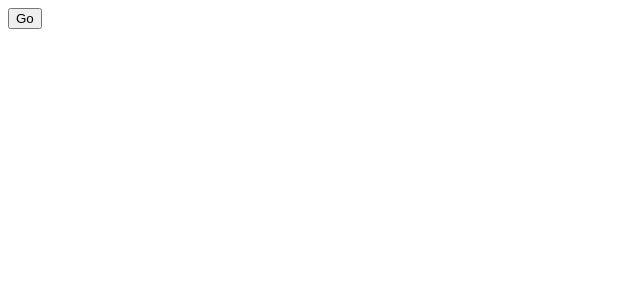
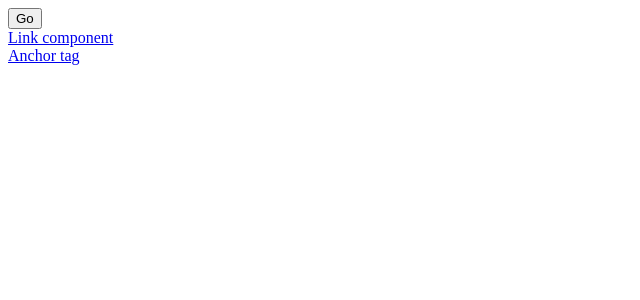
Before and after one commit to tom-sherman/nextjs-non-ascii-header-bug, a Next.js app: page / in a window 1280 px wide. Shown: the top 300 px of the page, without its empty margins (0-640 px from the left). Built offline with nearby package versions, Linux system fonts and the light colour scheme.

Commit message:
Add link and anchor examples

```diff
--- a/app/page.tsx
+++ b/app/page.tsx
@@ -1,3 +1,4 @@
+import Link from "next/link";
 import { redirect } from "next/navigation";
 
 /** Add your relevant code here for the issue to reproduce */
@@ -10,6 +11,10 @@ export default function Home() {
       }}
     >
       <button>Go</button>
+      <br />
+      <Link href="/mañana.com">Link component</Link>
+      <br />
+      <a href="/mañana.com">Anchor tag</a>
     </form>
   );
 }
```
